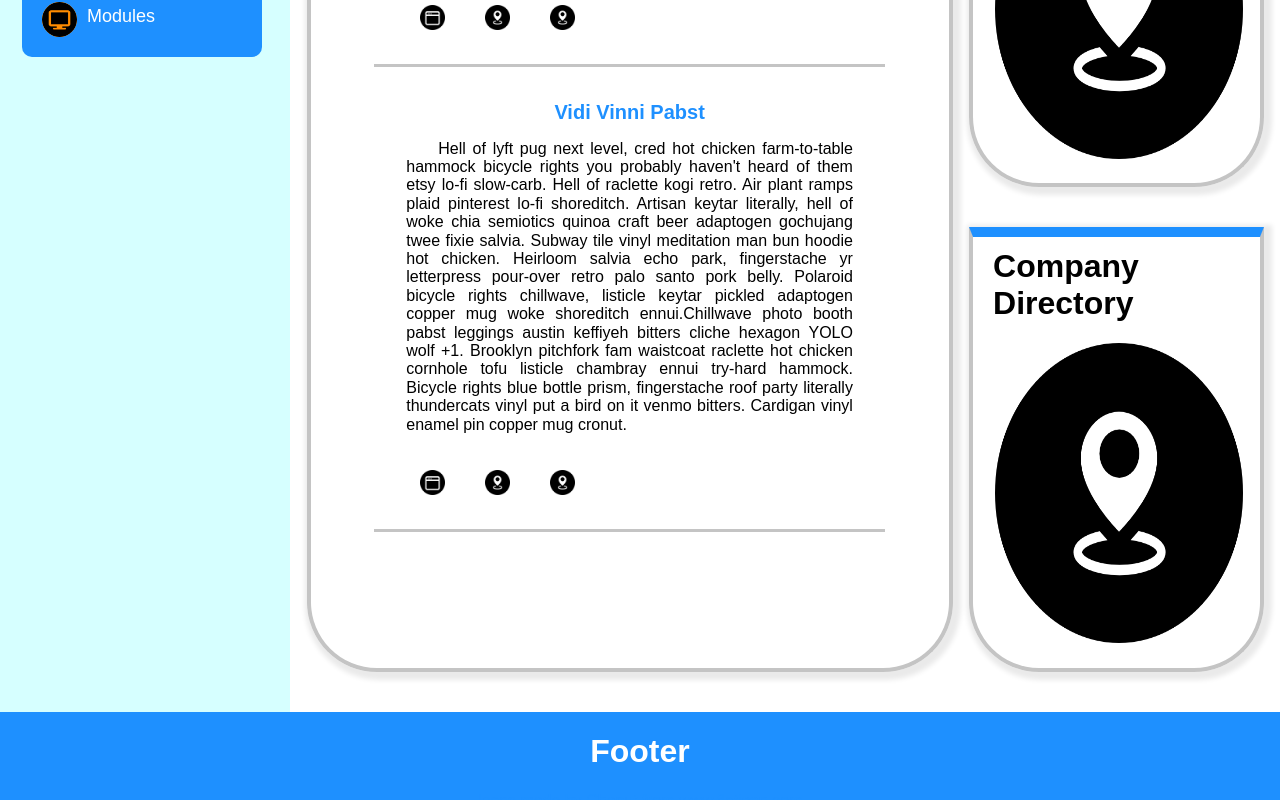
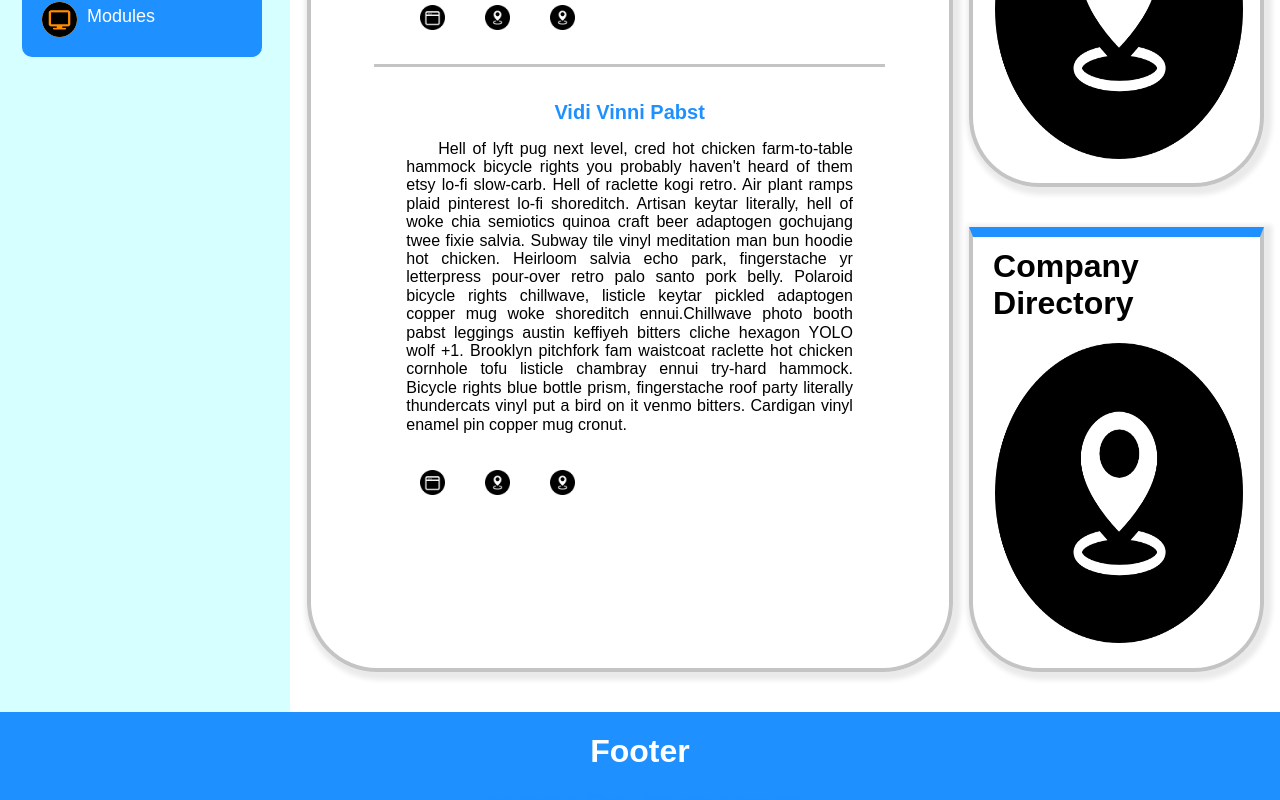
Before and after one commit to vim-vendors/react-intranet-scratchpad, a React app: page / in a window 1280 px wide. Shown: the part 1424-2224 px from the top of the page. Built offline with nearby package versions, Linux system fonts and the light colour scheme; a web font is replaced by a local one.

Commit message:
Fixed problem with last post displaying grey line after content near bottom. This fixes #14.

```diff
--- a/public/src/components/MainContent.js
+++ b/public/src/components/MainContent.js
@@ -7,15 +7,18 @@ const MainContent = (props) =>
 	<main className="main-stuff">
 		<LargeContentHeader/>
 		{
-			props.posts.map((post) => (
+
+			props.posts.map((post, index, arr) => (
 			<div>
 				<LargeContent
 				key={post.post_text}
 				post_text={post.post_text}
 				post_title={post.post_title}
 				/>
-			{/*need code to say as long as not last in array display*/}
-				<div className="main_content--style-line"></div>
+			{/*code to prevent grey line from displaying after last post*/}
+			{(arr.length - 1 !== index) && <div className="main_content--style-line"></div>}
+
+
 			</div>
 			))
 		}
```
